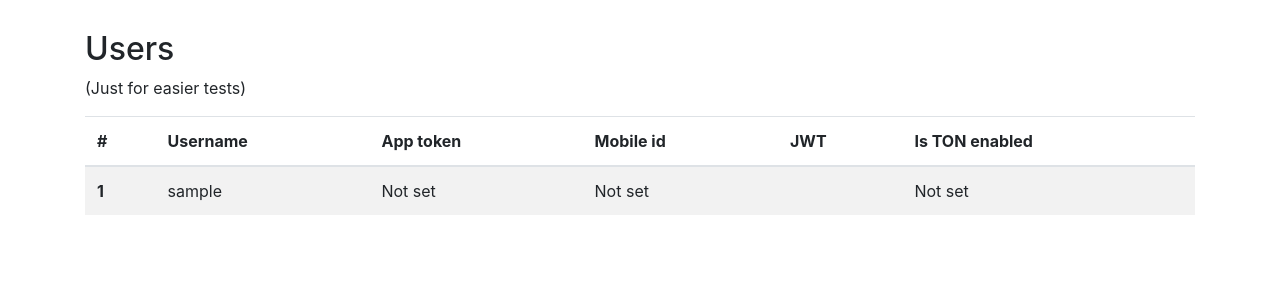
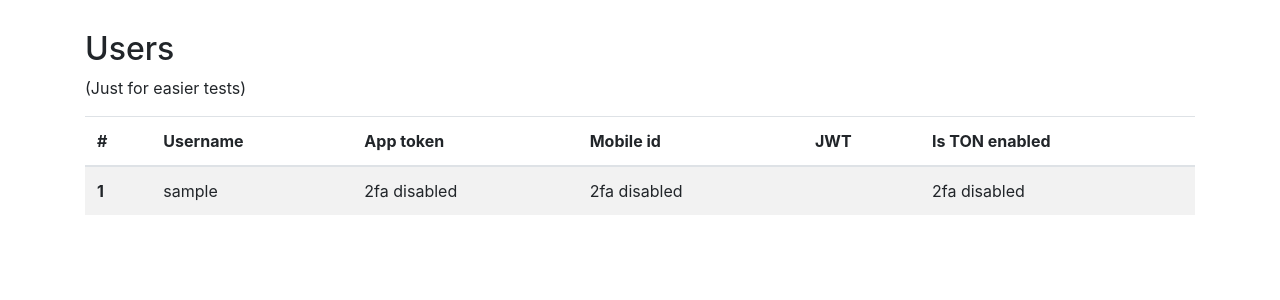
Before and after one commit to TheQwaad/VTB-Api-Hackathon-2024-finals, a Django app: page / in a window 1280 px wide. Shown: the part 56-356 px from the top of the page. Run offline with Django 5.2, Linux system fonts and the light colour scheme; the visitor is signed in with stand-in values (Sample User, id 1); data comes from the database, SQL or seed files in the repository; data that the repository does not hold is empty.

Commit message:
test-register

```diff
--- a/test_auth_app/src/base/templates/index.html
+++ b/test_auth_app/src/base/templates/index.html
@@ -23,14 +23,14 @@
                     <td>{{ user.story_auth_method.mobile_app_token }}</td>
                     <td>{{ user.story_auth_method.mobile_identifier }}</td>
                 {% else %}
-                    <td>Not set</td>
-                    <td>Not set</td>
+                    <td>2fa disabled</td>
+                    <td>2fa disabled</td>
                 {% endif %}
                 <td>{{ user.jwt_token }}</td>
                 {% if user.is_nft_auth_enabled %}
                     <td>{{ user.nft_auth_method.is_ton_connected }}</td>
                 {% else %}
-                    <td>Not set</td>
+                    <td>2fa disabled</td>
                 {% endif %}
             </tr>
         {% endfor %}
--- a/test_auth_app/src/base/views/views.py
+++ b/test_auth_app/src/base/views/views.py
@@ -50,7 +50,7 @@ class RegisterView(APIView):
 
 class LoginView(View):
     async def get(self, request: Request):
-        return render(request, "nft_auth/login.html")
+        return render(request, "login.html")
 
     async def post(self, request: Request):
         serializer = LoginUserSerializer(data=request.data)
@@ -58,7 +58,7 @@ class LoginView(View):
         if not user.is_register_complete():
             return await sync_to_async(user.get_register_redirect)()
 
-        if user.is_story_auth_enabled():
+        if user.is_story_auth_enabled:
             user.get_story_auth_method().regenerate_story()
             return await sync_to_async(redirect)('auth.login_confirm', user_id=user.id)
 
```
Also changed, not shown: test_auth_app/src/base/templates/nft_auth/login.html (deleted, +0 -21 lines), test_auth_app/src/base/templates/login.html (renamed from test_auth_app/src/base/templates/story_auth/login.html).
